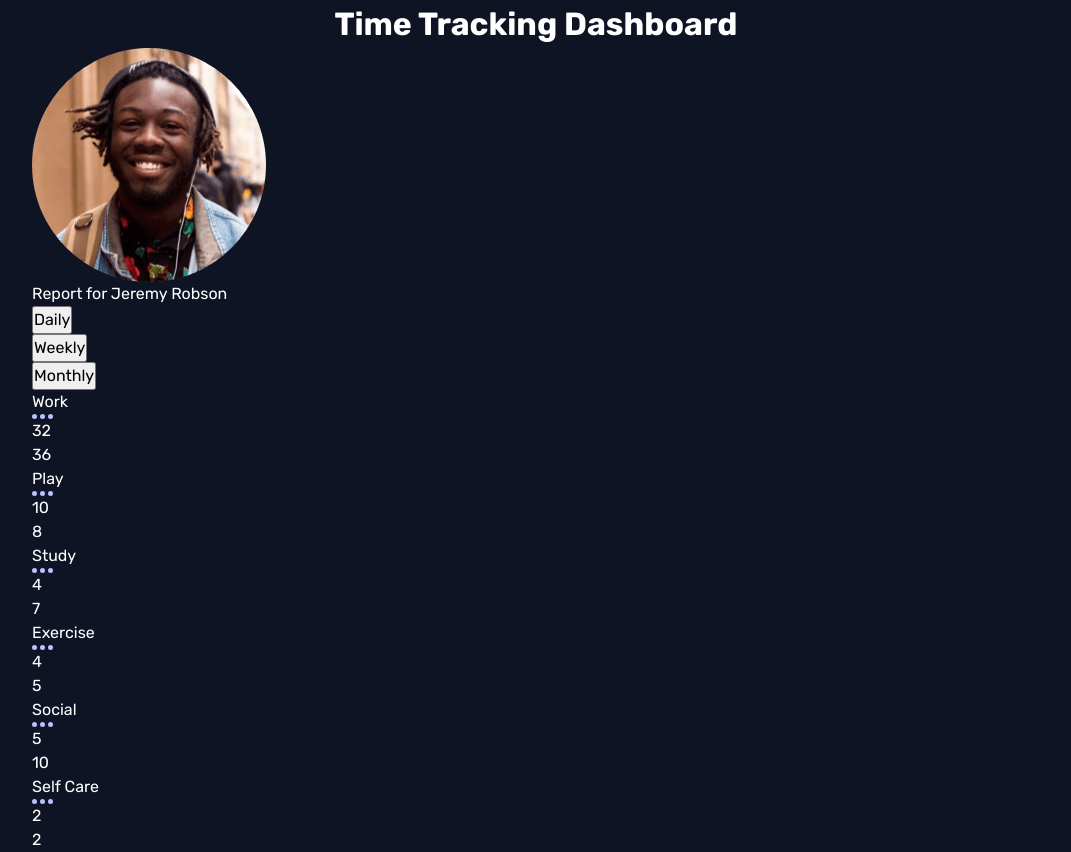
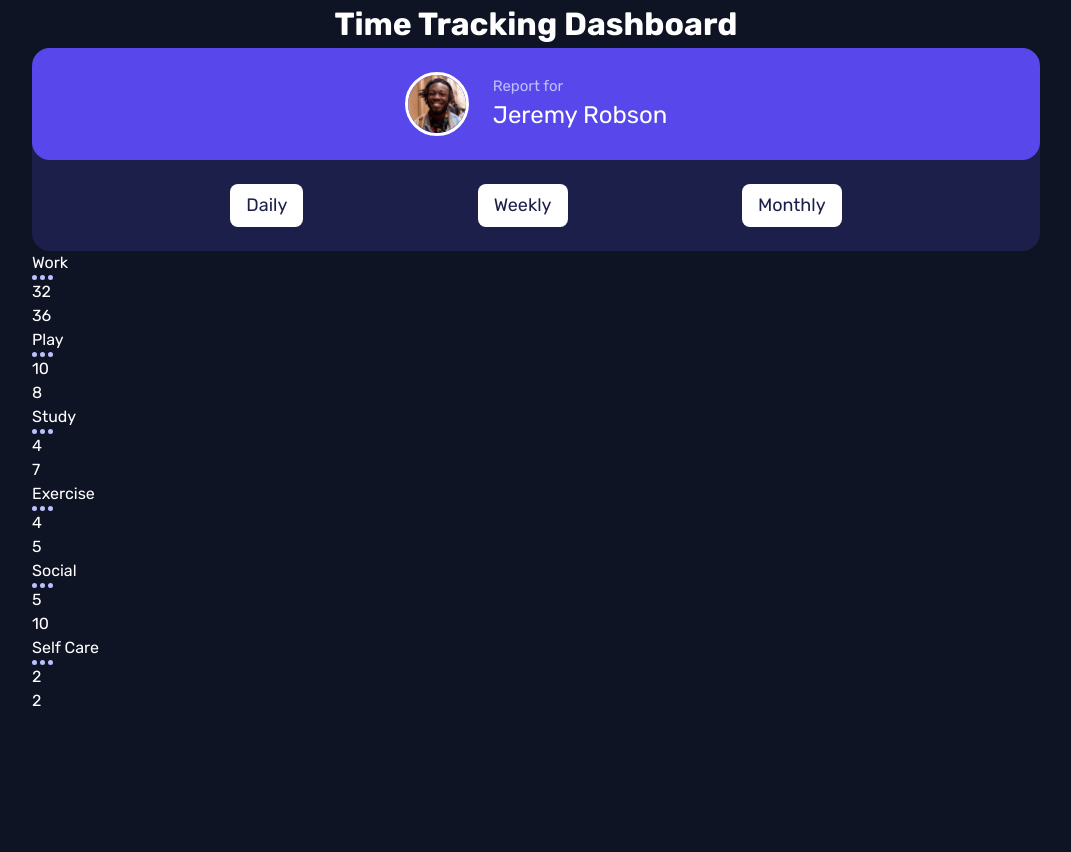
Before and after one commit to mayor-creator/time_tracking_app, a React (Vite) app: page / in a window 1280 px wide. Shown: the whole page, without its empty margins (104-1175 px from the left). After the commit the page ends 800 px from the top, so only its background shows below. Built offline with nearby package versions, Linux system fonts and the light colour scheme.

Commit message:
add css style properties

```diff
--- a/src/components/Profile.jsx
+++ b/src/components/Profile.jsx
@@ -1,29 +1,30 @@
+import { Button } from "./Button.jsx";
 import profileImage from "../assets/images/image-jeremy.png";
-import { Button } from "./Button.jsx";
+import styles from "../components/Profile.module.css";
+
 export function Profile() {
   return (
     <>
-      <div>
-        <div>
+      <div className={styles.container}>
+        <div className={styles.profile_container}>
+          <img
+            className={styles.profile_image}
+            src={profileImage}
+            alt="a person listening to music"
+            height={64}
+            width={64}
+          />
           <div>
-            <img src={profileImage} alt="a person listening to music" />
-          </div>
-          <div>
-            <p>
-              Report for <span>Jeremy Robson</span>
+            <p className={styles.profile_report}>
+              Report for{" "}
+              <span className={styles.profile_name}>Jeremy Robson</span>
             </p>
           </div>
         </div>
-        <div>
-          <p>
-            <Button>Daily</Button>
-          </p>
-          <p>
-            <Button>Weekly</Button>
-          </p>
-          <p>
-            <Button> Monthly</Button>
-          </p>
+        <div className={styles.profile_report_container}>
+          <Button style={styles.profile_buttons}>Daily</Button>
+          <Button style={styles.profile_buttons}>Weekly</Button>
+          <Button style={styles.profile_buttons}>Monthly</Button>
         </div>
       </div>
     </>
```
